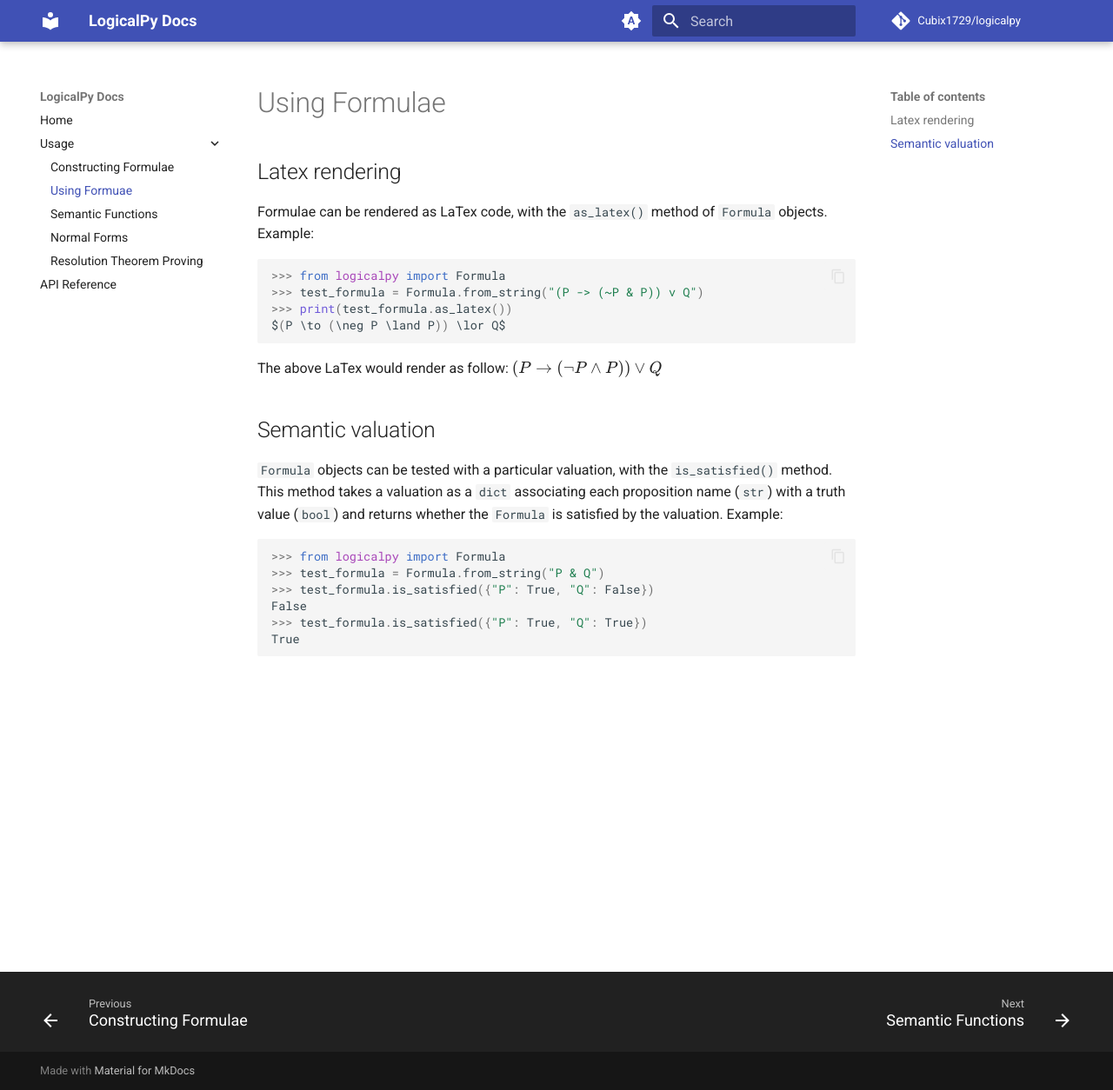
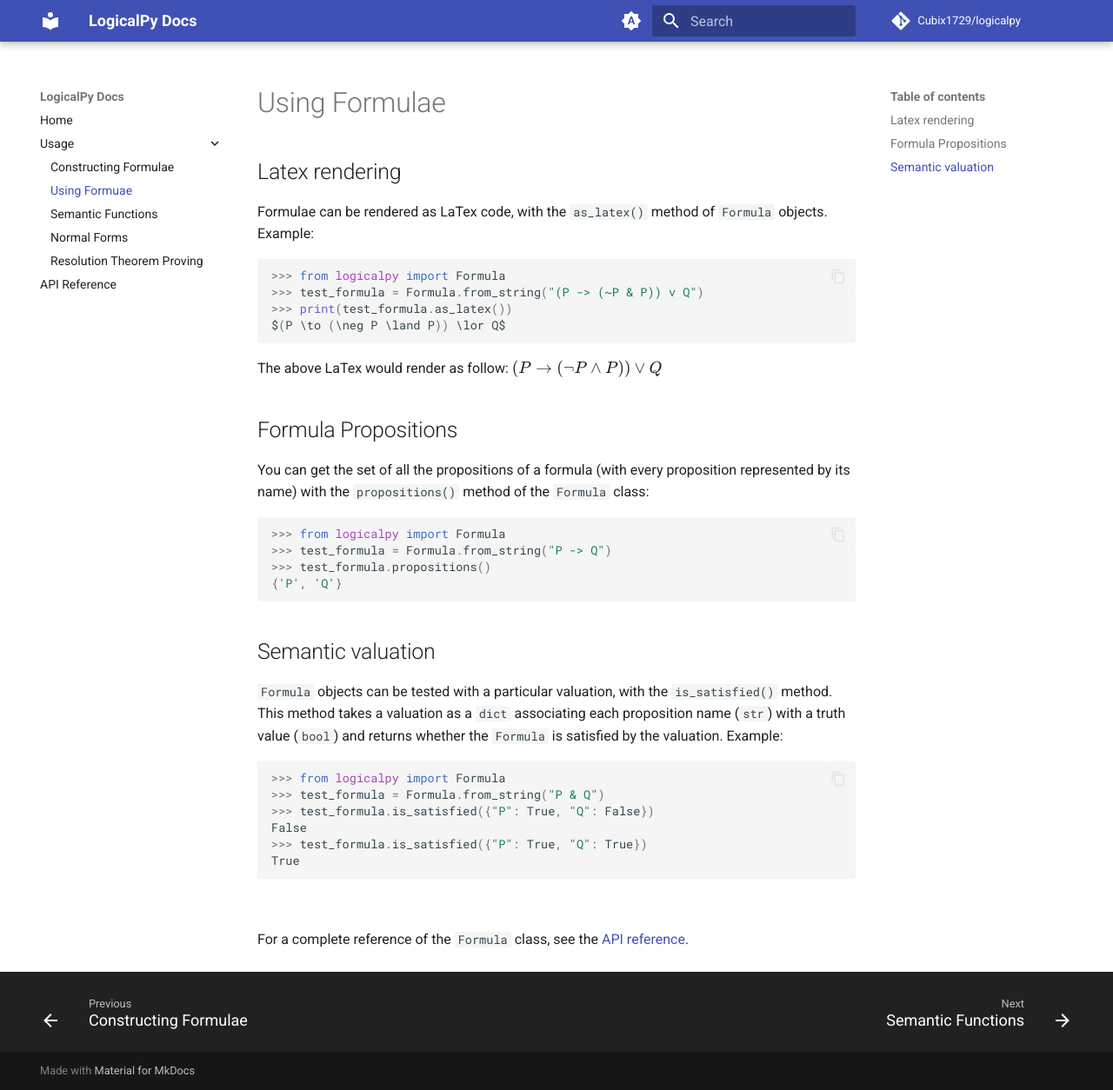
Before and after one commit to Cubix1729/logicalpy, an MkDocs documentation site: the page built from docs/usage/using-formulae.md, in a window 1280 px wide and 1254 px high. Shown: the whole window at 87% size. Built offline with MkDocs 1.6.1 and Material for MkDocs 9.7.7, drawn with Linux system fonts in a browser that asks for light colours; comment, search, counter and statistics services are not loaded.

Commit message:
Modified the documentation

````diff
--- a/docs/usage/using-formulae.md
+++ b/docs/usage/using-formulae.md
@@ -14,6 +14,18 @@ $(P \to (\neg P \land P)) \lor Q$
 
 The above LaTex would render as follow: $(P \to (\neg P \land P)) \lor Q$
 
+## Formula Propositions
+
+You can get the set of all the propositions of a formula (with every proposition represented by its name) with
+the `propositions()` method of the `Formula` class:
+
+```python
+>>> from logicalpy import Formula
+>>> test_formula = Formula.from_string("P -> Q")
+>>> test_formula.propositions()
+{'P', 'Q'}
+```
+
 ## Semantic valuation
 
 `Formula` objects can be tested with a particular valuation, with the `is_satisfied()` method. This method takes
@@ -29,3 +41,7 @@ False
 >>> test_formula.is_satisfied({"P": True, "Q": True})
 True
 ```
+
+<br>
+
+For a complete reference of the `Formula` class, see the [API reference](../api-reference/logicalpy/base.md#logicalpy.base.Formula).
````
Also changed, not shown: docs/index.md (+1 -1 lines), docs/usage/normal-forms.md (+1 -1 lines), docs/usage/resolution-theorem-proving.md (+4 -4 lines), docs/usage/semantic-functions.md (+2 -2 lines).
